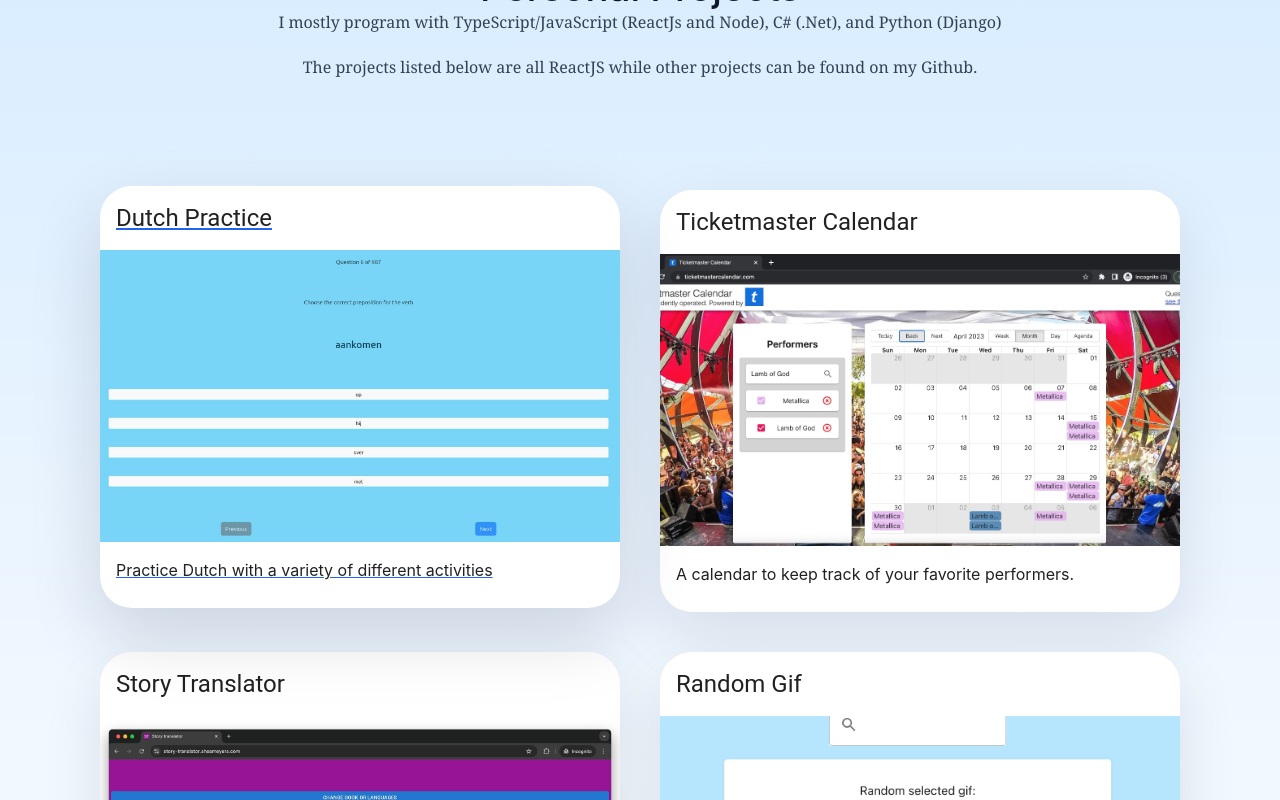
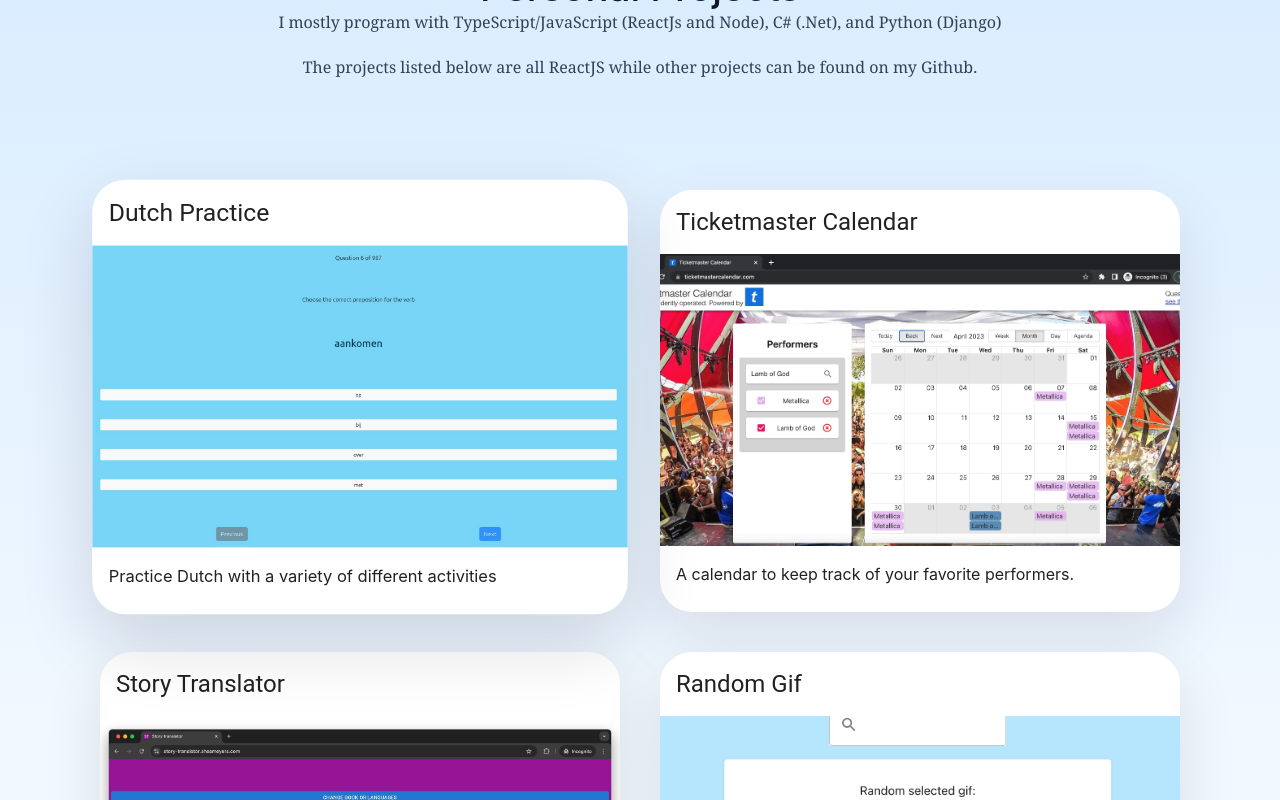
Before and after one commit to SheaMeyers/SheaMeyers.github.io, a React (Create React App) app: page / in a window 1280 px wide. In both pictures the pointer is over the link 360 px from the left and 1213 px from the top of the page. Shown: the part 813-1613 px from the top of the page. Built offline with nearby package versions, Linux system fonts and the light colour scheme.

Commit message:
Style cards better

```diff
--- a/src/Home.css
+++ b/src/Home.css
@@ -107,6 +107,12 @@
   flex: 1 1 calc(50% - 24px);
   max-width: 520px;
   min-width: 280px;
+  text-decoration: none;
+}
+
+.Projects-portion--projects > a:hover,
+.Projects-portion--projects > a:focus {
+  text-decoration: none;
 }
 
 .Projects-portion--projects > a > .MuiCard-root {
--- a/src/Home.tsx
+++ b/src/Home.tsx
@@ -30,7 +30,7 @@
       transition: "transform 0.2s ease, box-shadow 0.2s ease",
       backgroundColor: "#ffffff",
       "&:hover": {
-        transform: "translateY(-4px)",
+        transform: "translateY(-4px) scale(1.03)",
         boxShadow: "0 28px 70px rgba(15, 23, 42, 0.15)",
       },
     },
```
